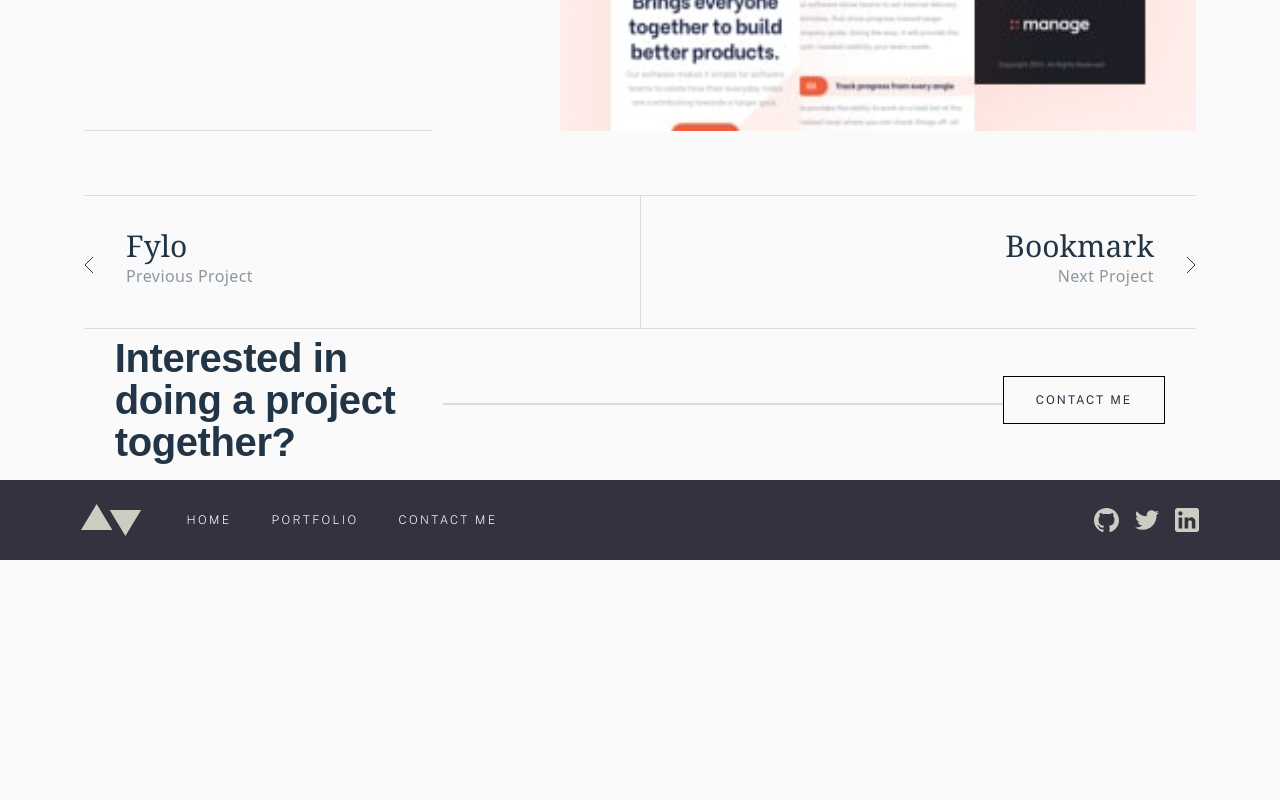
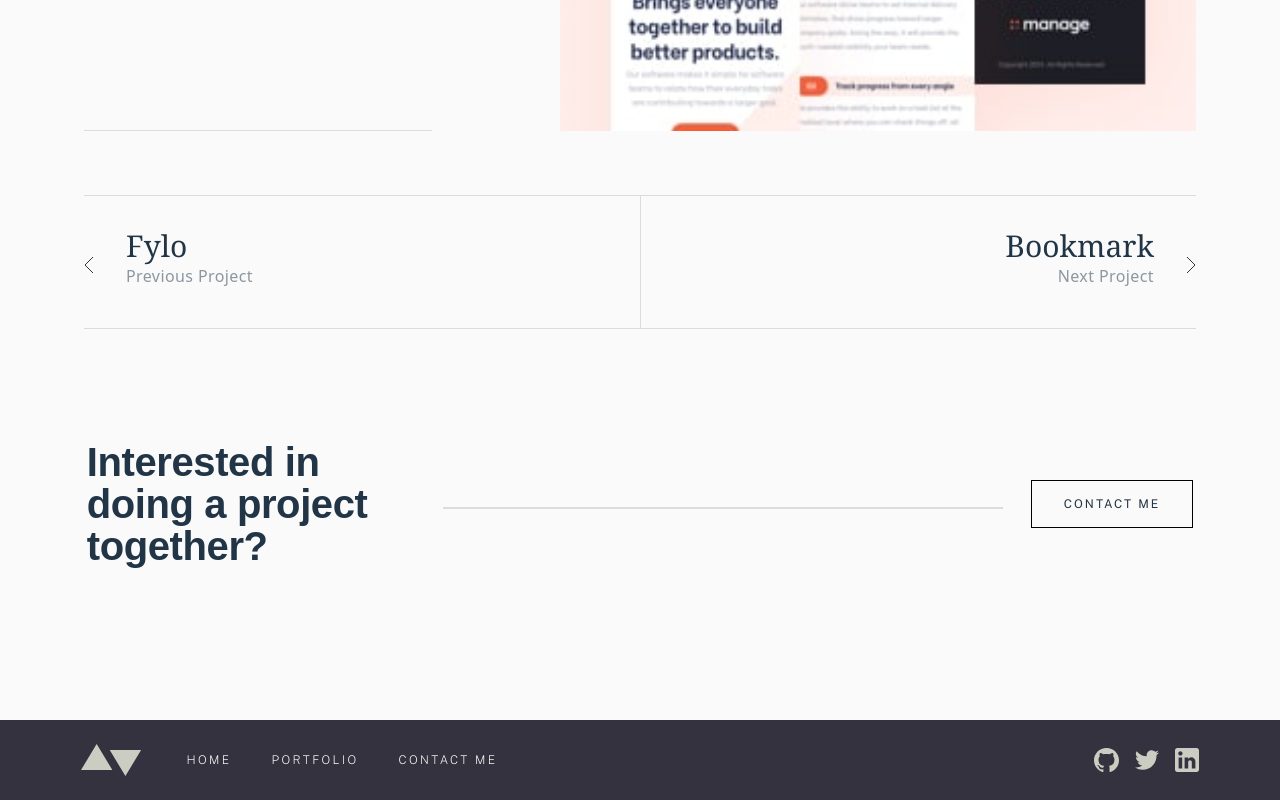
Before and after one commit to Simplify4Me2/minimalist-portfolio, a React (Vite) app: page /#/portfolio/manage in a window 1280 px wide. Shown: the part 1866-2666 px from the top of the page. Before the commit the page ends 2426 px from the top, so only its background shows below. Built offline with nearby package versions, Linux system fonts and the light colour scheme; a web font is replaced by a local one.

Commit message:
lovely mobile and desktop page

```diff
--- a/src/components/PortfolioNavigation.tsx
+++ b/src/components/PortfolioNavigation.tsx
@@ -16,7 +16,7 @@ export function PortfolioNavigation({
   nextProjectLink,
 }: PortfolioNavigationProps) {
   return (
-    <nav className="max-w-screen-md lg:max-w-screen-xl flex w-full px-6 lg:px-[5.25rem] mt-[4.25rem] lg:mt-16 ">
+    <nav className="max-w-screen-md lg:max-w-screen-xl flex w-full px-6 lg:px-[5.25rem] mt-[4.25rem] lg:mt-16 lg:mb-[6.5rem] ">
       <Link
         to={previousProjectLink}
         className="flex-1 lg:flex lg:justify-start lg:items-center border-black border-grayish-dark-blue/[.15] border-y-[1px]"
--- a/src/pages/ContactSection.tsx
+++ b/src/pages/ContactSection.tsx
@@ -2,18 +2,23 @@ import { Button } from "../components";
 
 type ContactSectionProps = {
   className?: string;
-}
+};
 
-export function ContactSection({ className } : ContactSectionProps) {
-    return (
-      <section className={`flex flex-col md:flex-row md:justify-between md:items-center md:mt-2 md:mb-4 text-center ${className}`}>
+export function ContactSection({ className }: ContactSectionProps) {
+  return (
+    <section
+      className={`flex flex-col md:flex-row md:justify-between md:items-center md:mt-2 md:mb-4 text-center ${className}`}
+    >
       <span className="font-ibarra font-bold text-4xl tracking-tight md:w-[20.5rem] md:text-left md:mr-6 lg:mr-0">
         Interested in doing a project together?
       </span>
-      <hr className="hidden md:block md:w-28 lg:w-[35rem] mt-8 mb-6 border-y-[0.25px] border-solid border-grayish-dark-blue/15" />
-      <Button variant="outlined" className="mt-10 md:mt-0 self-center text-nowrap">
+      <hr className="hidden md:block md:w-28 lg:w-[35rem] mt-8 mb-6 lg:mx-7 border-y-[0.25px] border-solid border-grayish-dark-blue/15" />
+      <Button
+        variant="outlined"
+        className="mt-10 md:mt-0 self-center text-nowrap"
+      >
         CONTACT ME
       </Button>
     </section>
-    );
-  }
+  );
+}
--- a/src/pages/portfolio/Manage.tsx
+++ b/src/pages/portfolio/Manage.tsx
@@ -76,7 +76,7 @@ export function Manage() {
         nextProject="Bookmark"
         nextProjectLink="/portfolio/bookmark"
       />
-      <ContactSection className="mt-16 mb-20 px-8" />
+      <ContactSection className="mt-16 mb-20 lg:mb-[9.5rem] px-8 lg:px-0" />
     </>
   );
 }
```
